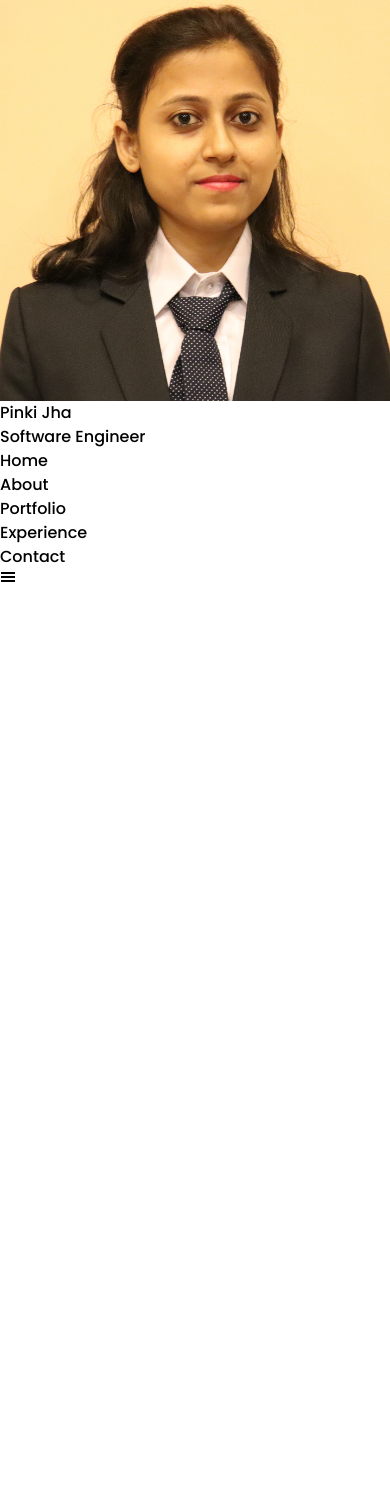
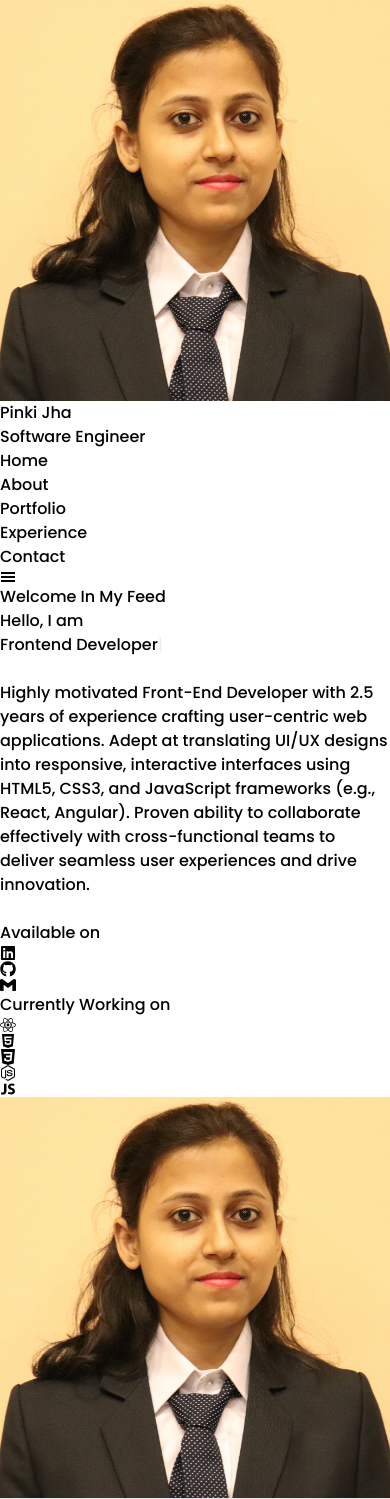
Before and after one commit to pinkijha/PortFolio-01, a React (Vite) app: page / in a window 390 px wide. Before the commit the page ends 844 px from the top, so only its background shows below. Built offline with nearby package versions, Linux system fonts and the light colour scheme.

Commit message:
home page component created and add one more react typed package with mobile responsivness

```diff
--- a/package.json
+++ b/package.json
@@ -12,7 +12,8 @@
   "dependencies": {
     "react": "^18.3.1",
     "react-dom": "^18.3.1",
-    "react-icons": "^5.3.0"
+    "react-icons": "^5.3.0",
+    "react-typed": "^2.0.12"
   },
   "devDependencies": {
     "@eslint/js": "^9.15.0",
--- a/src/App.jsx
+++ b/src/App.jsx
@@ -1,11 +1,13 @@
 import React from 'react'
 import Navbar from './components/Navbar'
+import Home from './components/Home'
 
 const App = () => {
   return (
-    <div>
+    <>
       <Navbar/>
-    </div>
+      <Home/>
+    </>
   )
 }
 
--- /dev/null
+++ b/src/components/Home.jsx
@@ -0,0 +1,97 @@
+import React, { useEffect, useState } from "react";
+import photo from "/Passport_size_photo.JPG";
+import { FaLinkedin, FaGithub, SiGmail, SiCss3 } from "../utils/Icons.js";
+import { ReactTyped } from "react-typed";
+import { FaHtml5, FaNodeJs, FaReact } from "react-icons/fa6";
+import { IoLogoJavascript } from "react-icons/io";
+
+const Home = () => {
+
+
+
+  return (
+    <>
+      <div className="max-w-screen-2xl container mx-auto px-4 md:px-20 my-24">
+        <div className="flex flex-col md:flex-row">
+          <div className="md:w-1/2 mt-10 md:mt-24 space-y-2 order-2 md:order-1">
+            <div className="space-y-2">
+              <span className="md:text-xl">Welcome In My Feed</span>
+              <div className="flex md:flex-row flex-col  space-x-1 md:text-4xl text-2xl">
+              <h1 className="">
+                Hello, I am  </h1>
+                <ReactTyped  className="text-green-500 font-bold"
+                  strings={[
+                    "Software Engineer",
+                    "Software Developer",
+                    "Frontend Developer",
+                    "React Developer",
+                    "HTML Developer",
+                    "Wordpress Developer",
+                  ]}
+                  typeSpeed={40}
+                  backSpeed={50}
+                  loop={true}
+                />
+              </div>
+            </div>
+            <br />
+
+            <div>
+              <p className="text-sm md:text-md text-justify">
+                Highly motivated Front-End Developer with 2.5 years of
+                experience crafting user-centric web applications. Adept at
+                translating UI/UX designs into responsive, interactive
+                interfaces using HTML5, CSS3, and JavaScript frameworks (e.g.,
+                React, Angular). Proven ability to collaborate effectively with
+                cross-functional teams to deliver seamless user experiences and
+                drive innovation.
+              </p>
+            </div>
+            <br />
+
+            {/* Social Icons */}
+            <div className="flex justify-between items-center flex-col md:flex-row md:space-x-4 space-y-3 md:space-y-0">
+              <div className="space-y-3">
+                <h1 className="text-sm md:text-lg">Available on </h1>
+                <ul className="flex text-lg md:text-2xl space-x-5">
+                  <li>
+                    {" "}
+                    <FaLinkedin className="cursor-pointer" />
+                  </li>
+                  <li>
+                    {" "}
+                    <FaGithub className="cursor-pointer" />
+                  </li>
+                  <li>
+                    {" "}
+                    <SiGmail className="cursor-pointer" />
+                  </li>
+                </ul>
+              </div>
+
+              <div className="space-y-3">
+                <h1 className=" text-sm md:text-lg">Currently Working on </h1>
+
+                <div className="flex text-lg md:text-2xl space-x-5">
+                  <FaReact className="cursor-pointer " />
+                  <FaHtml5 className="cursor-pointer" />
+                  <SiCss3 className="cursor-pointer" />
+                  <FaNodeJs className="cursor-pointer"  />
+                  <IoLogoJavascript className="cursor-pointer"  />
+                </div>
+
+              </div>
+            </div>
+          </div>
+
+          <div className="w-1/2 mt-5 md:mt-20 ml-16 md:ml-48 order-1">
+            <img className=" md:h-[300px] rounded-full" src={photo} />
+          </div>
+        </div>
+      </div>
+      <hr/>
+    </>
+  );
+};
+
+export default Home;
--- a/src/components/Navbar.jsx
+++ b/src/components/Navbar.jsx
@@ -42,7 +42,7 @@ const Navbar = () => {
     <div className=' flex items-center  max-w-screen-2xl mx-auto fixed top-0 left-0 right-0
      container justify-between m-2 px-4 md:px-20 shadow-md'>
       <div className='flex items-center space-x-2 cursor-pointer'>
-        <img className='rounded-full h-14 md:m-2 ' src={photo} alt='Photo' />
+        <img className='rounded-full h-10  md:h-14 md:m-2 ' src={photo} alt='Photo' />
 
 
         <div className=''>
--- /dev/null
+++ b/src/utils/Icons.js
@@ -0,0 +1,21 @@
+import { FaLinkedin } from "react-icons/fa";
+import { FaGithub } from "react-icons/fa";
+import { SiGmail } from "react-icons/si";
+import { FaReact } from "react-icons/fa";
+import { FaHtml5 } from "react-icons/fa";
+import { SiCss3 } from "react-icons/si";
+import { IoLogoJavascript } from "react-icons/io5";
+import { FaNodeJs } from "react-icons/fa";
+
+
+export {
+    FaLinkedin ,
+    FaGithub,
+    SiGmail,
+    FaReact,
+    FaHtml5,
+    SiCss3,
+    IoLogoJavascript,
+    FaNodeJs,
+
+}
```
Also changed, not shown: src/utils/constant.jsx (added), 1 other file (tests, documents, lock files or other folders).
